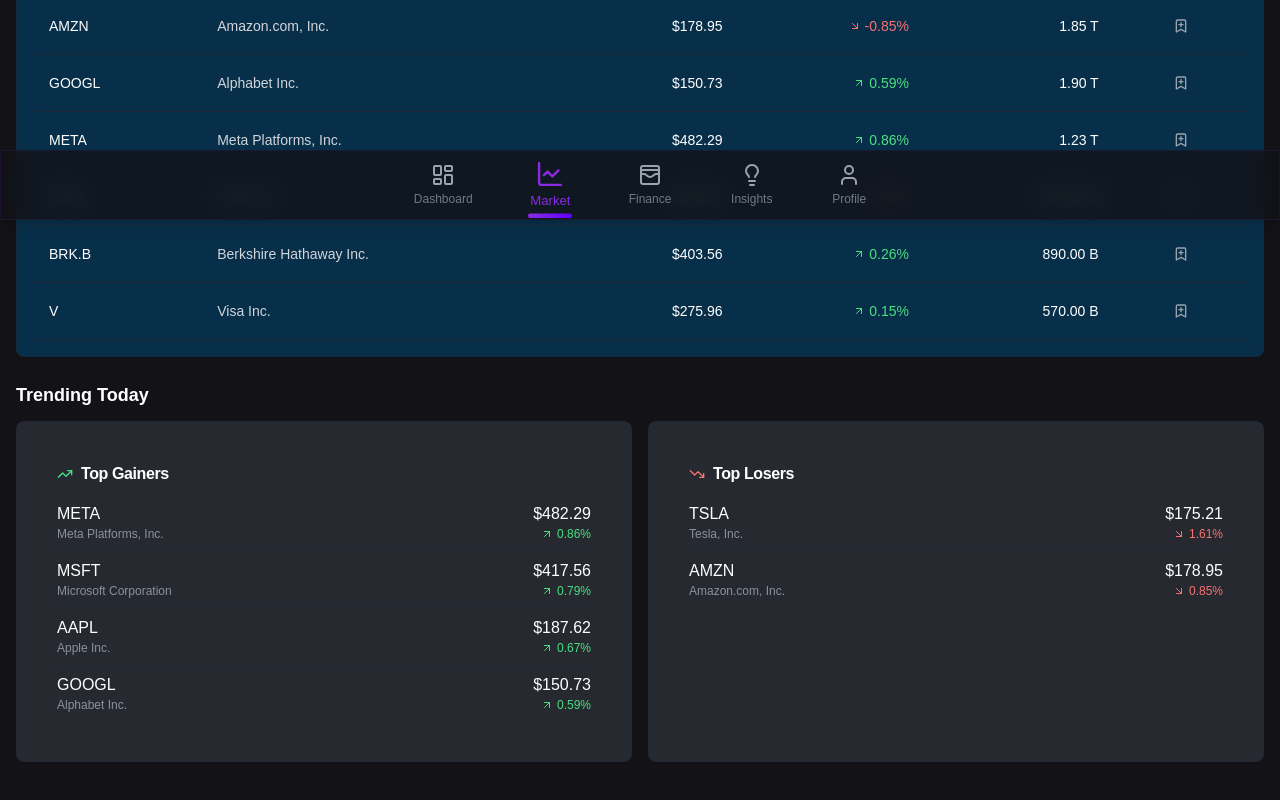
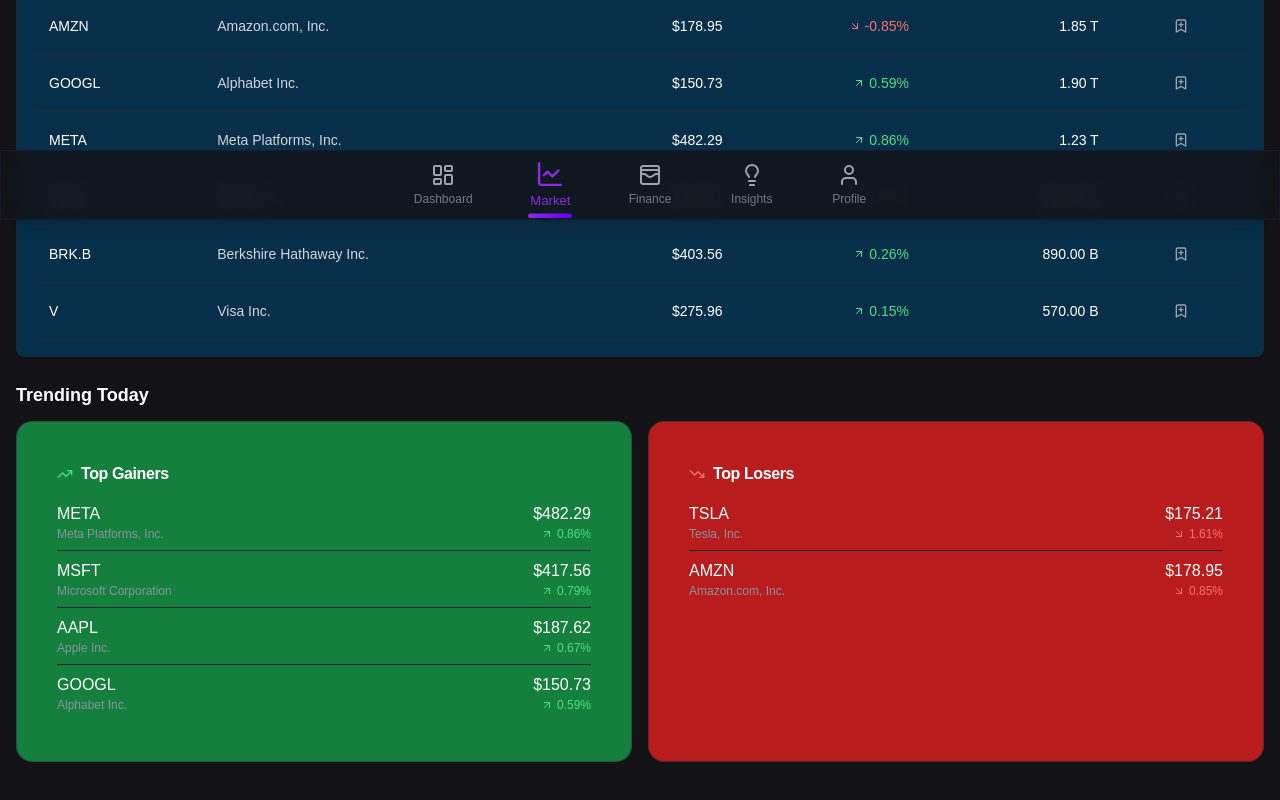
Before and after one commit to RasheshWithAI/finsight, a React (Vite) app: page /market in a window 1280 px wide. Shown: the part 580-1380 px from the top of the page. Built offline with nearby package versions, Linux system fonts and the light colour scheme; sample sign-in values are in the browser's storage; a web font is replaced by a local one.

Commit message:
Visual edit in Lovable
Edited UI in Lovable

```diff
--- a/src/pages/Market.tsx
+++ b/src/pages/Market.tsx
@@ -116,9 +116,9 @@ const Market = () => {
 
         <Tabs defaultValue="all">
           <TabsList className="grid grid-cols-3 mb-4">
-            <TabsTrigger value="all" className="text-zinc-50 bg-amber-500 hover:bg-amber-400 rounded-3xl">All Stocks</TabsTrigger>
-            <TabsTrigger value="watchlist" className="text-slate-50 bg-amber-500 hover:bg-amber-400 rounded-3xl">Watchlist</TabsTrigger>
-            <TabsTrigger value="sectors" className="text-slate-50 bg-amber-500 hover:bg-amber-400 rounded-3xl">Sectors</TabsTrigger>
+            <TabsTrigger value="all" className="text-zinc-50 rounded-3xl bg-amber-500 hover:bg-amber-400">All Stocks</TabsTrigger>
+            <TabsTrigger value="watchlist" className="text-slate-50 rounded-3xl bg-amber-500 hover:bg-amber-400">Watchlist</TabsTrigger>
+            <TabsTrigger value="sectors" className="text-slate-50 rounded-3xl bg-amber-500 hover:bg-amber-400">Sectors</TabsTrigger>
           </TabsList>
 
           {/* Tabs content */}
@@ -226,7 +226,7 @@ const Market = () => {
           </TabsContent>
 
           <TabsContent value="sectors">
-            <Card className="financial-card p-6">
+            <Card className="financial-card p-6 bg-sky-950 rounded-2xl">
               <h3 className="text-lg font-medium mb-4">Sectors Performance</h3>
               <div className="space-y-4">
                 <div className="flex items-center justify-between">
@@ -289,7 +289,7 @@ const Market = () => {
       <div className="mb-6">
         <h2 className="text-lg font-semibold mb-3 text-aura-primary-text">Trending Today</h2>
         <div className="grid grid-cols-1 sm:grid-cols-2 gap-4">
-          <Card className="financial-card">
+          <Card className="financial-card bg-green-700 rounded-2xl">
             <CardHeader className="pb-2">
               <CardTitle className="text-base flex items-center">
                 <TrendingUp className="h-4 w-4 mr-2 text-green-400" />
@@ -315,7 +315,7 @@ const Market = () => {
             </CardContent>
           </Card>
 
-          <Card className="financial-card">
+          <Card className="financial-card bg-red-700 rounded-2xl">
             <CardHeader className="pb-2">
               <CardTitle className="text-base flex items-center">
                 <TrendingDown className="h-4 w-4 mr-2 text-red-400" />
```
